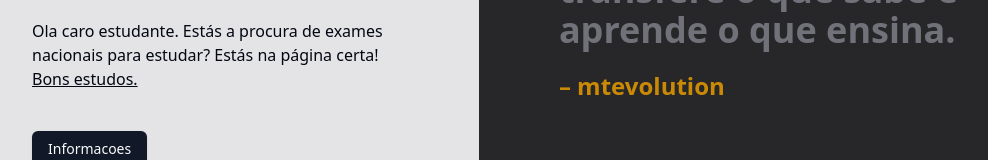
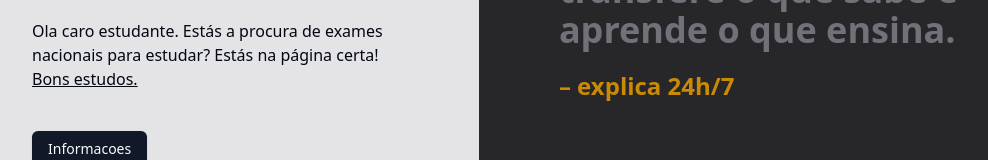
Before and after one commit to MTEVOLUTIONOnline/frontEnd, a React (Vite) app: page / in a window 1280 px wide. Shown: the part 214-374 px from the top of the page, without its empty margins (32-1020 px from the left). Built offline with nearby package versions, Linux system fonts and the light colour scheme.

Commit message:
add explica 24h

```diff
--- a/src/pages/HomePage.tsx
+++ b/src/pages/HomePage.tsx
@@ -4,7 +4,7 @@
         <div className='w-[70%]'>
             <h2 className='text-4xl mb-10'>💭</h2>
             <h3 className='text-4xl text-zinc-500 font-bold'>Feliz aquele que transfere o que sabe e aprende o que ensina.</h3>
-            <h4 className='mt-5 text-2xl  text-yellow-600 font-bold'>– mtevolution</h4>
+            <h4 className='mt-5 text-2xl  text-yellow-600 font-bold'>– explica 24h/7</h4>
         </div>
     );
 }
```
